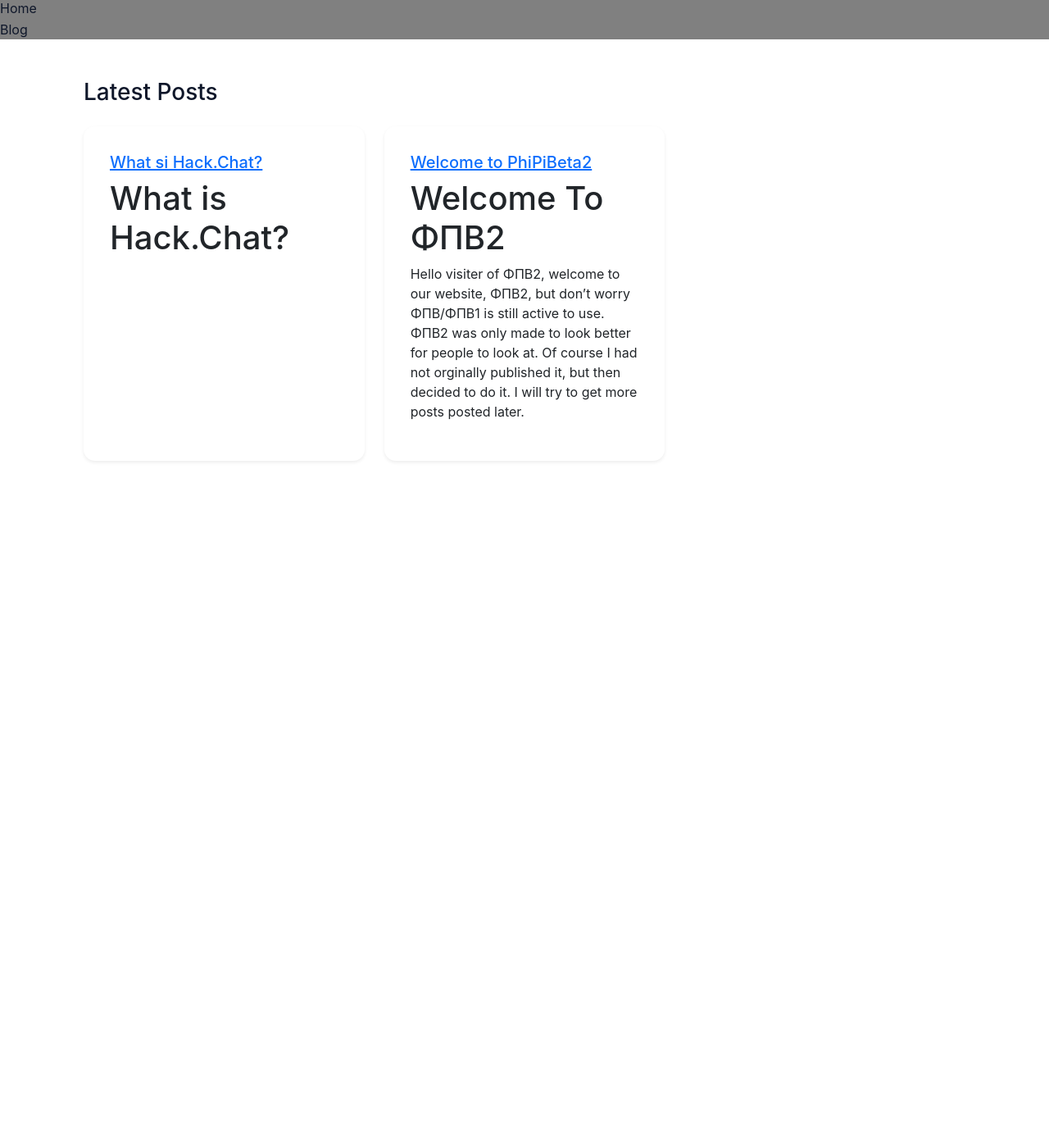
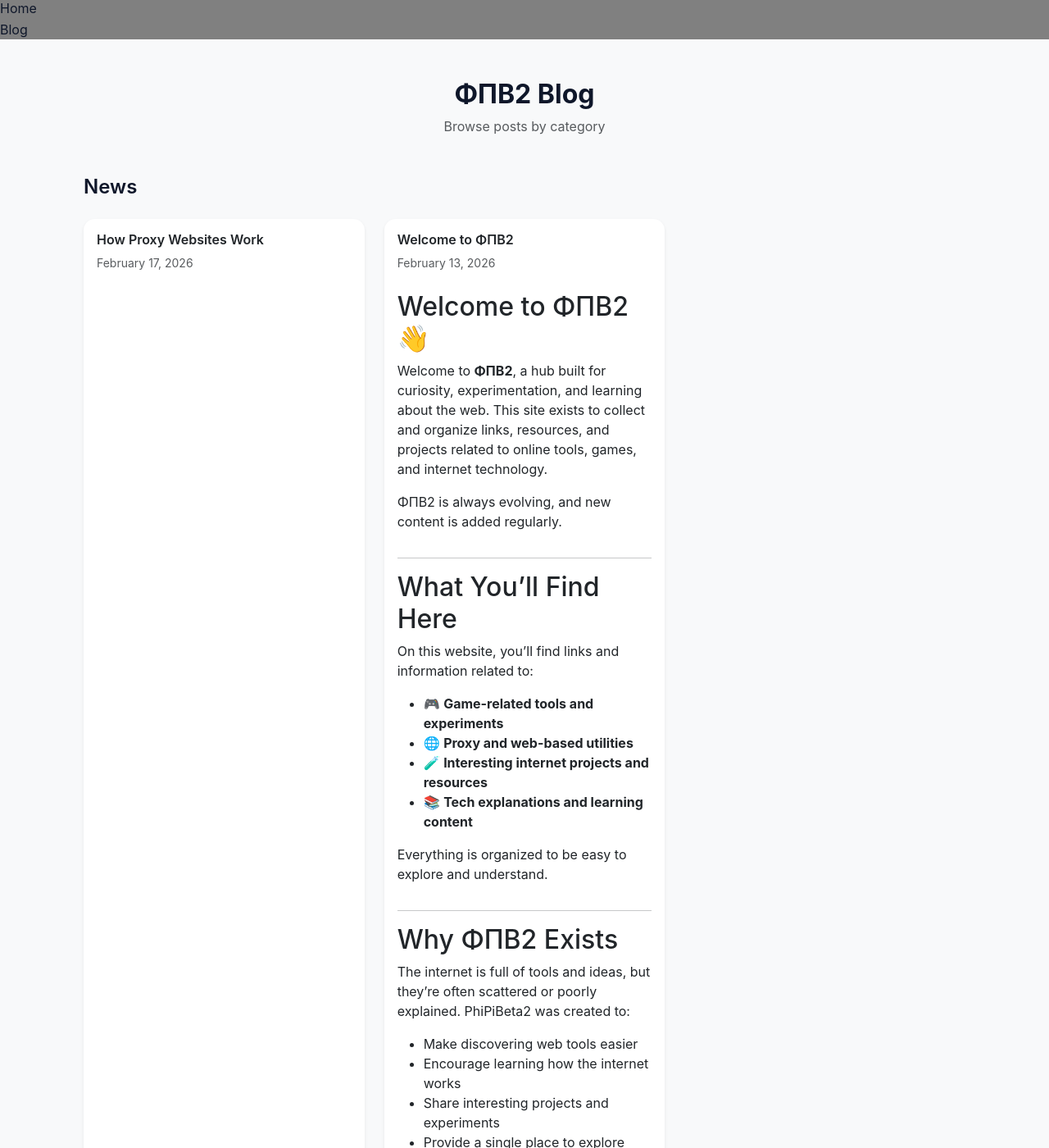
Before and after one commit to MohanISher47/MohanISher47.github.io, a Jekyll site: the page built from news/index.html, in a window 1280 px wide and 1400 px high. Shown: the whole window at 82% size. Built offline with Jekyll 4.4.1, drawn with Linux system fonts in a browser that asks for light colours; some of the changed text lies outside the part shown.

Commit message:
Edited posts and news/index.html for better useability

```diff
--- a/news/_posts/2026-02-13-intro.md
+++ b/news/_posts/2026-02-13-intro.md
@@ -1,9 +1,55 @@
 ---
 layout: post
-title: Welcome to PhiPiBeta2
-author: T.A.D
+title: "Welcome to &Phi;&Pi;&Beta;2"
+date: 2026-02-13
+author: PhiPiBeta2
+categories: [announcement, intro]
 ---
 
-# Welcome To &Phi;&Pi;&Beta;2
+## Welcome to &Phi;&Pi;&Beta;2 👋
 
-Hello visiter of &Phi;&Pi;&Beta;2, welcome to our website, &Phi;&Pi;&Beta;2, but don't worry &Phi;&Pi;&Beta;/&Phi;&Pi;&Beta;1 is still active to use. &Phi;&Pi;&Beta;2 was only made to look better for people to look at. Of course I had not orginally published it, but then decided to do it. I will try to get more posts posted later.
+Welcome to **&Phi;&Pi;&Beta;2**, a hub built for curiosity, experimentation, and learning about the web. This site exists to collect and organize links, resources, and projects related to online tools, games, and internet technology.
+
+&Phi;&Pi;&Beta;2 is always evolving, and new content is added regularly.
+
+---
+
+## What You’ll Find Here
+
+On this website, you’ll find links and information related to:
+
+- 🎮 **Game-related tools and experiments**
+- 🌐 **Proxy and web-based utilities**
+- 🧪 **Interesting internet projects and resources**
+- 📚 **Tech explanations and learning content**
+
+Everything is organized to be easy to explore and understand.
+
+---
+
+## Why &Phi;&Pi;&Beta;2 Exists
+
+The internet is full of tools and ideas, but they’re often scattered or poorly explained. PhiPiBeta2 was created to:
+
+- Make discovering web tools easier
+- Encourage learning how the internet works
+- Share interesting projects and experiments
+- Provide a single place to explore digital resources
+
+This site is meant for **educational and informational purposes**.
+
+---
+
+## Use Responsibly
+
+Always follow our school’s rules when using these tools. Understanding how technology works is powerful—but using it responsibly matters just as much.
+
+&Phi;&Pi;&Beta;2 does not encourage misuse of tools or violation of policies.
+
+---
+
+## What’s Next?
+
+More pages, links, and updates are on the way. Check back often, explore what’s available, and stay curious.
+
+Thanks for visiting **&Phi;&i;&Beta;2** 🚀
--- /dev/null
+++ b/news/_posts/2026-02-17-proxyintro.md
@@ -0,0 +1,85 @@
+---
+layout: post
+title: "How Proxy Websites Work"
+date: 2026-02-17
+author: T.A.D
+categories: [internet, technology, proxy]
+---
+
+# What Is a Proxy Website?
+
+A proxy website acts as a **middleman** between your browser and the internet. Instead of your device directly visiting a website, the proxy does it on your behalf and then sends the content back to you.
+
+This means the website you’re trying to view only sees the **proxy’s information**, not yours.
+
+---
+
+## How Proxies Handle Requests
+
+When you visit a normal website, your browser connects straight to the site’s server. With a proxy involved, the process looks more like this:
+
+1. Your browser sends a request to the proxy
+2. The proxy sends that request to the destination website
+3. The website responds to the proxy
+4. The proxy sends the response back to you
+
+From your point of view, the page loads normally—but behind the scenes, the proxy is doing the communication.
+
+---
+
+## Why Proxies Exist
+
+Proxies are used for many **legitimate purposes**, including:
+
+- Improving privacy by hiding a user’s IP address
+- Caching frequently accessed content to reduce load times
+- Protecting networks by filtering harmful traffic
+- Testing websites from different regions or networks
+
+Businesses, schools, and developers commonly use proxies as part of normal network infrastructure.
+
+---
+
+## Types of Proxy Websites
+
+There are several common types of proxies:
+
+- **Web-based proxies** – Run in your browser and load pages through a website
+- **Forward proxies** – Control outgoing traffic from users
+- **Reverse proxies** – Protect and manage traffic for servers
+- **Transparent proxies** – Often used for monitoring or caching without user interaction
+
+Each type serves a different technical purpose.
+
+---
+
+## What Proxies Can and Can’t Do
+
+**Proxies can:**
+- Relay web content
+- Mask IP addresses
+- Cache data
+
+**Proxies cannot:**
+- Make you anonymous by default
+- Protect against unsafe websites
+- Encrypt traffic unless specifically designed to do so
+
+Using a proxy does not automatically make browsing secure.
+
+---
+
+## Security and Responsibility
+
+Not all proxy websites are trustworthy. Some may:
+- Log browsing activity
+- Inject ads or scripts
+- Collect personal data
+
+Always follow your school’s, workplace’s, or network’s rules and understand the risks before using online tools.
+
+---
+
+## Final Thoughts
+
+Proxy websites are a core part of how the modern internet works. From performance optimization to network security, they play an important role behind the scenes. Understanding how they function helps you become a more informed and responsible internet user.
--- a/news/_posts/2026-02-17-whatishackchat.md
+++ /dev/null
@@ -1,9 +0,0 @@
----
-layout: post
-title: What si Hack.Chat?
-author: T.A.D
----
-
-# What is Hack.Chat?
-
-Hello visiter of &Phi;&Pi;&Beta;2, Hack.chat is a website that was found by one of our developers while looking for proxy links. Hack.chat is a website that makes chat channels for people to chat in. &Phi;&Pi;&Beta;2's public chat is hack.chat/?phipibeta, anything after the ? is the chat code or the code for people to chat you and you to chat them a code to connect to kinda.
--- a/news/index.html
+++ b/news/index.html
@@ -3,20 +3,51 @@
 title: Blog
 ---
 
-<section id="Posts" class="py-5">
+<section id="Posts" class="py-5 bg-light">
   <div class="container">
-    <h2 class="h3 mb-4">Latest Posts</h2>
-    <div class="row gy-4">
-      {% for post in site.posts limit:3 %}
-      <div class="col-md-4">
-        <div class="card h-100 shadow-sm p-3">
-          <div class="card-body">
-            <h3 class="h5"><a href="{{ post.url }}">{{ post.title }}</a></h3>
-            <p class="mb-0">{{ post.excerpt }}</p>
+    <div class="text-center mb-5">
+      <h2 class="fw-bold">&Phi;&Pi;&Beta;2 Blog</h2>
+      <p class="text-muted">
+        Browse posts by category
+      </p>
+    </div>
+    {% for category in site.categories %}
+    <div class="mb-5">
+      <h3 class="h4 fw-semibold mb-4 text-capitalize">
+        {{ category[0] }}
+      </h3>
+      <div class="row g-4">
+        {% for post in category[1] %}
+        <div class="col-md-4">
+          <div class="card h-100 border-0 shadow-sm">
+            <div class="card-body d-flex flex-column">
+              <h4 class="h6 fw-semibold mb-2">
+                <a href="{{ post.url }}" class="text-decoration-none text-dark">
+                  {{ post.title }}
+                </a>
+              </h4>
+              <p class="text-muted small mb-2">
+                {{ post.date | date: "%B %d, %Y" }}
+              </p>
+              <p class="mb-3 flex-grow-1">
+                {{ post.excerpt }}
+              </p>
+              <div class="mb-3">
+                {% for cat in post.categories %}
+                  <span class="badge bg-secondary me-1">
+                    {{ cat }}
+                  </span>
+                {% endfor %}
+              </div>
+              <a href="{{ post.url }}" class="btn btn-sm btn-outline-dark mt-auto">
+                Read More →
+              </a>
+            </div>
           </div>
         </div>
+        {% endfor %}
       </div>
-      {% endfor %}
     </div>
+    {% endfor %}
   </div>
 </section>
```
